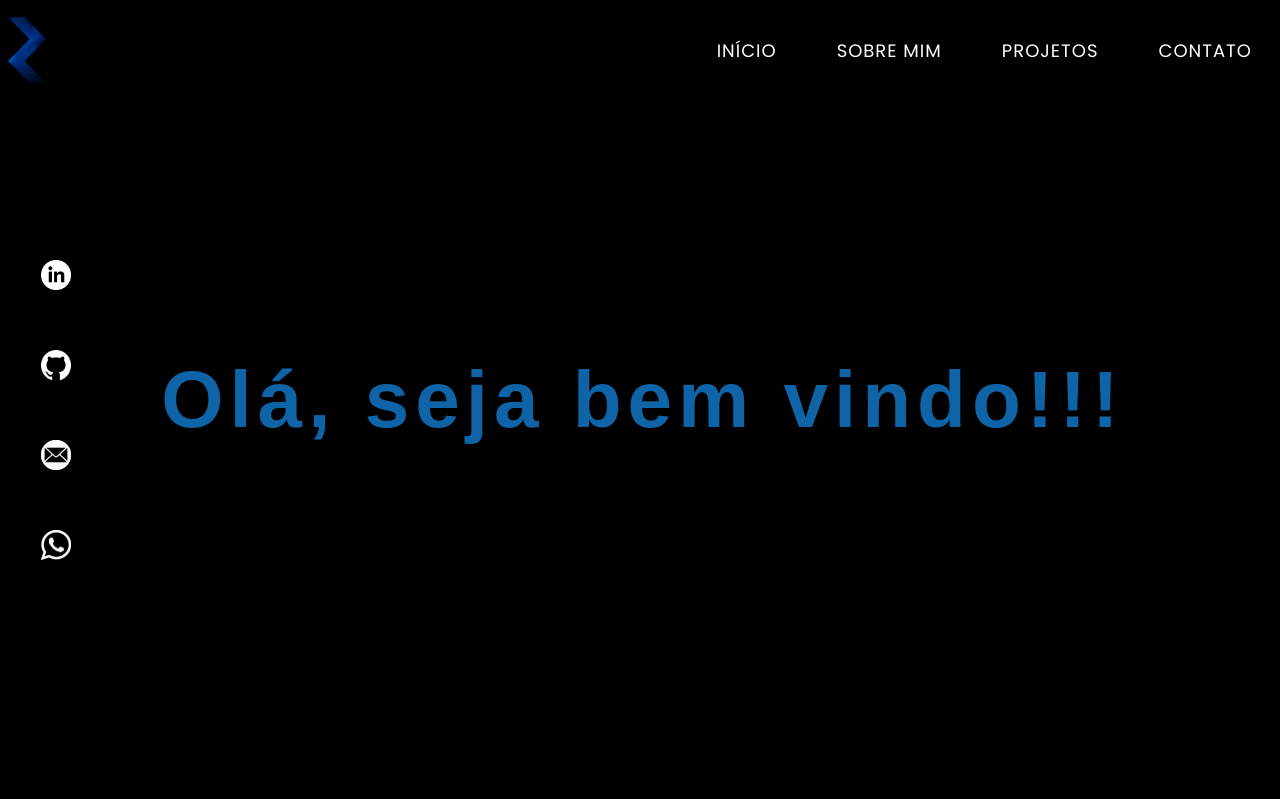
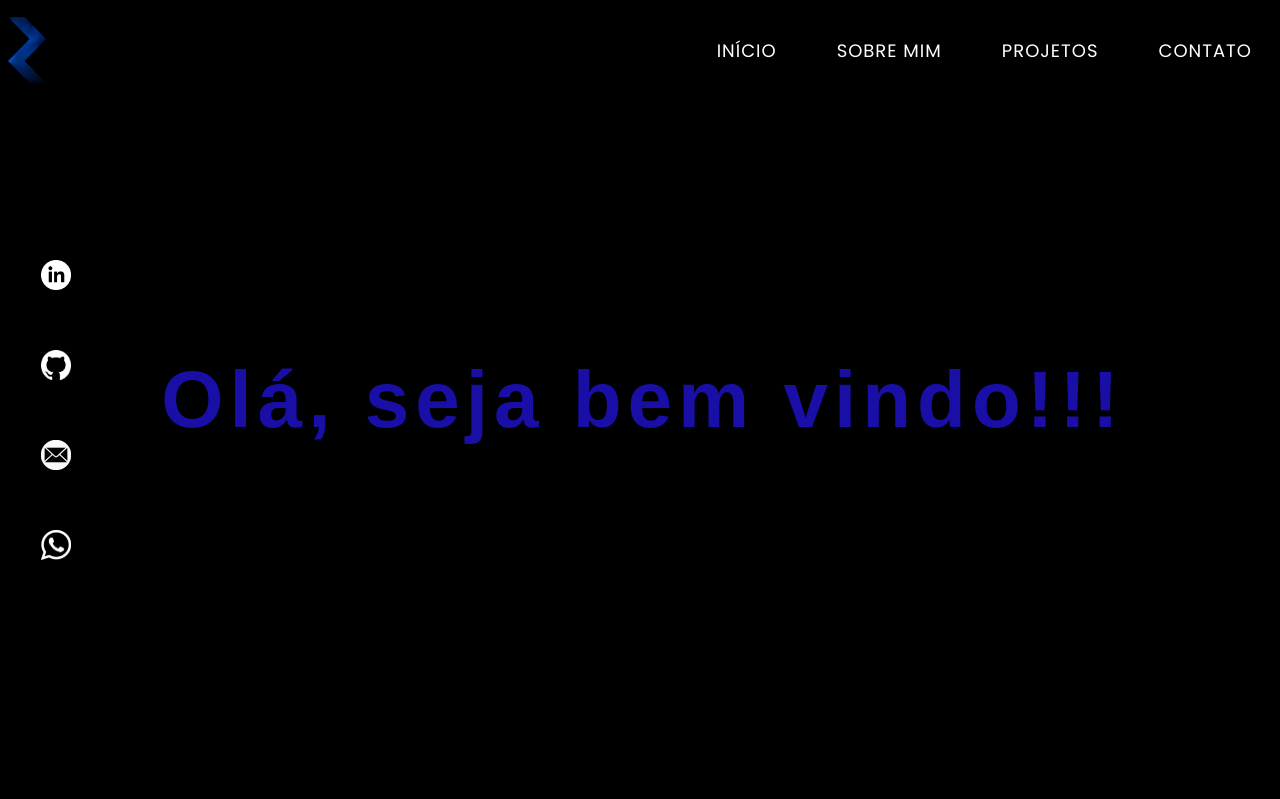
Before and after one commit to robertofmarins/meusite, a Flask app: page / in a window 1280 px wide. Shown: the top 799 px of the page. Run offline with Flask 2, Linux system fonts and the light colour scheme; some libraries are stand-ins or nearby versions.

Commit message:
Atualização

```diff
--- a/static/assets/styles/_home.scss
+++ b/static/assets/styles/_home.scss
@@ -28,7 +28,7 @@ canvas {
   }
 
   .letras span {
-    color: rgb(15, 99, 167);
+    color: rgb(25, 15, 167);
     font-size: 8rem;
     padding: 40px 3px;
     transition: transform 0.1s;
--- a/static/assets/styles/style.css
+++ b/static/assets/styles/style.css
@@ -140,7 +140,7 @@ canvas {
 }
 
 .letras span {
-  color: rgb(15, 99, 167);
+  color: rgb(25, 15, 167);
   font-size: 8rem;
   padding: 40px 3px;
   transition: transform 0.1s;
```
